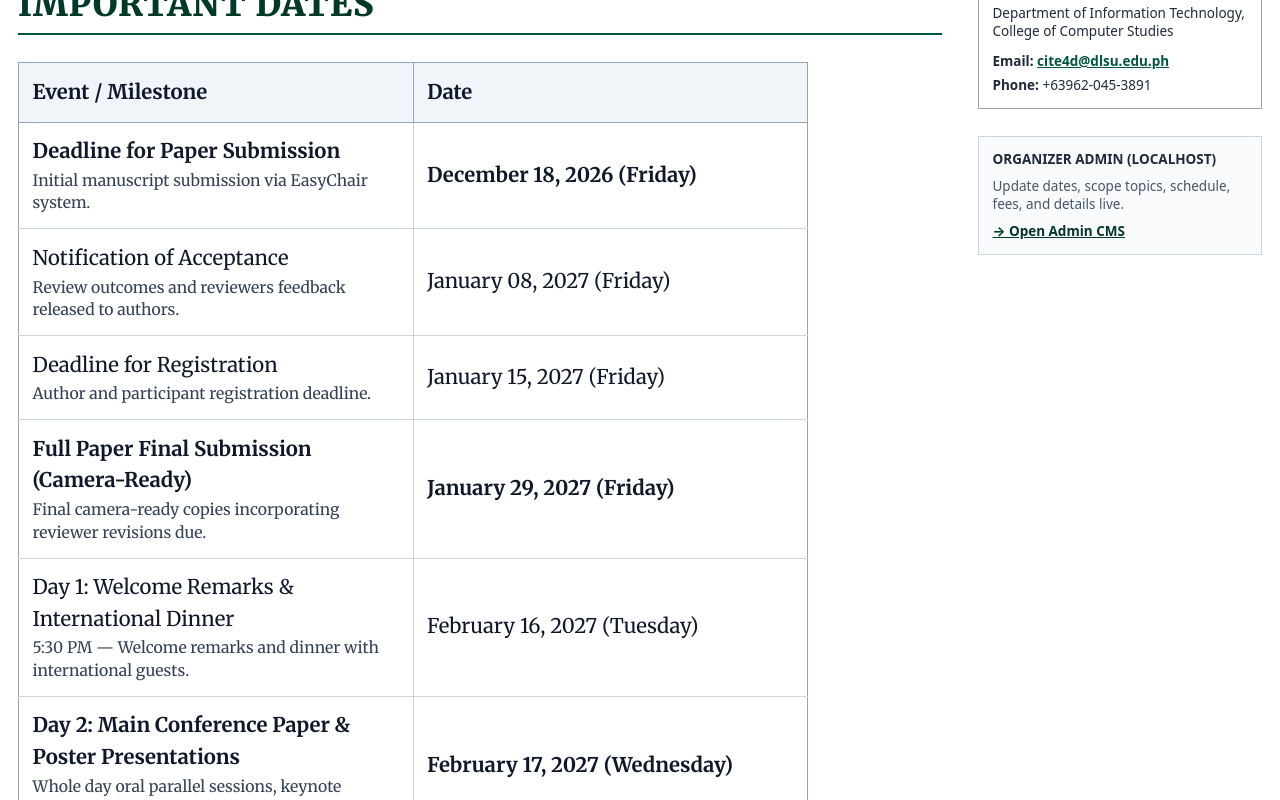
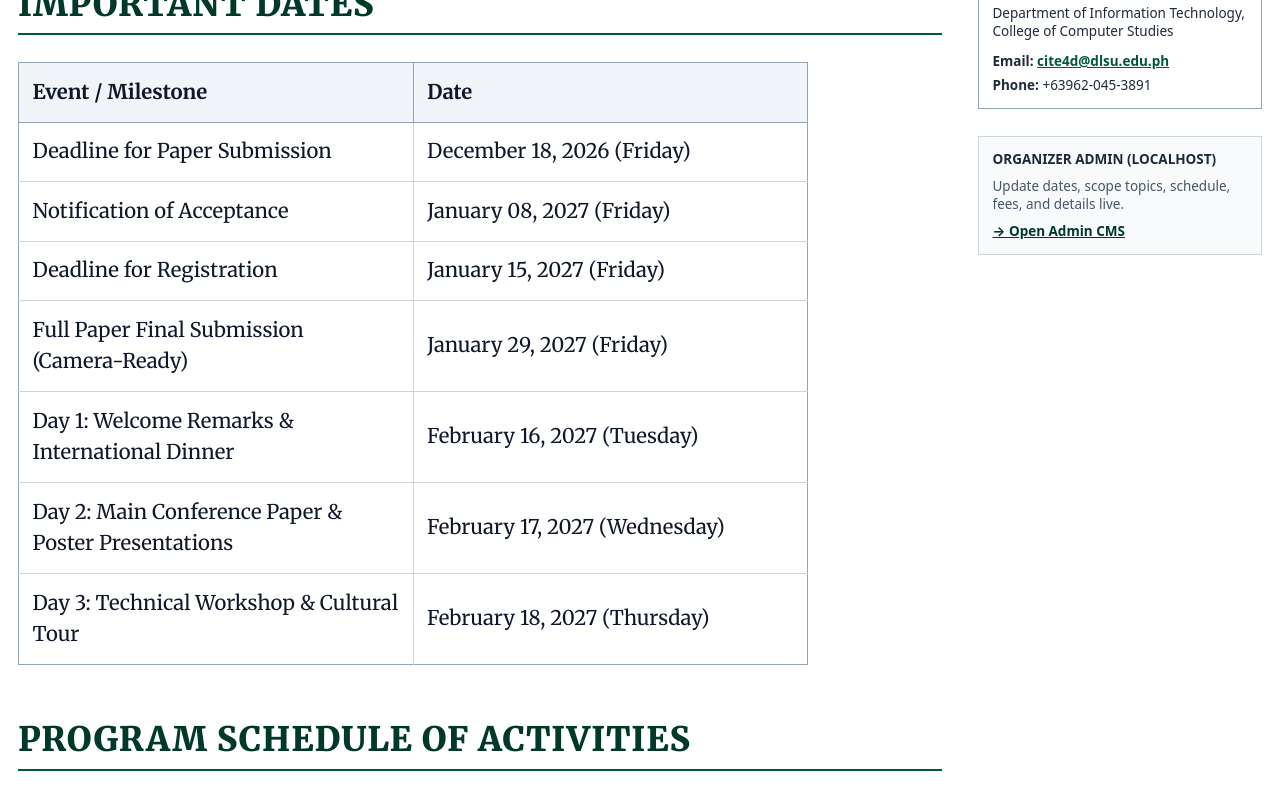
Before and after one commit to Cite4D/CITAS, a React (Vite) app: page / in a window 1280 px wide. Shown: the part 1380-2180 px from the top of the page. Built offline with nearby package versions, Linux system fonts and the light colour scheme.

Commit message:
Remove subtexts and bold font effects from Important Dates table

```diff
--- a/src/components/ConferenceMain.tsx
+++ b/src/components/ConferenceMain.tsx
@@ -56,16 +56,11 @@ export const ConferenceMain: React.FC = () => {
             <tbody className="divide-y divide-slate-300">
               {config.importantDates.map((item) => (
                 <tr key={item.id} className="hover:bg-slate-50">
-                  <td className="p-3 border-r border-slate-300 text-slate-900 font-medium">
-                    {item.isHighlight ? <strong>{item.title}</strong> : item.title}
-                    {item.notes && (
-                      <div className="text-sm text-slate-700 mt-0.5">
-                        {item.notes}
-                      </div>
-                    )}
+                  <td className="p-3 border-r border-slate-300 text-slate-900 font-normal">
+                    {item.title}
                   </td>
-                  <td className="p-3 text-slate-900">
-                    {item.isHighlight ? <strong>{item.dateStr}</strong> : item.dateStr}
+                  <td className="p-3 text-slate-900 font-normal">
+                    {item.dateStr}
                   </td>
                 </tr>
               ))}
```
Also changed, not shown: .impeccable/hook.cache.json, 6 other files (tests, documents, lock files or other folders).
